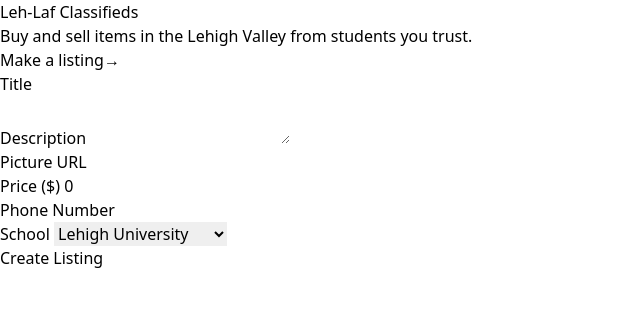
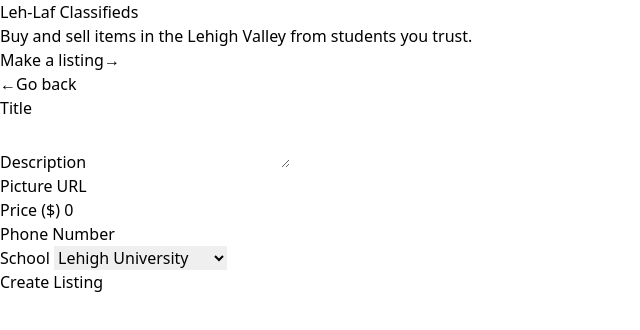
Before and after one commit to mooghoo/lehlafclassifieds, a SvelteKit app: page /post in a window 1280 px wide. Shown: the top 330 px of the page, without its empty margins (0-640 px from the left). Built offline with nearby package versions, Linux system fonts and the light colour scheme.

Commit message:
can navigate between pages

```diff
--- a/src/lib/components/Listing.svelte
+++ b/src/lib/components/Listing.svelte
@@ -11,7 +11,7 @@
 	<img class="w-full" src={picture} alt={title} />
 	<div class="px-6 py-4">
 		<div class="font-bold text-xl mb-2">
-			<a href="/listing/{id}">{title}</a></div>
+			<a href="/listing">{title}</a></div>
 		<p class="text-sm font-medium text-gray-700 text-base">
 			{desc}
 		</p>
--- a/src/routes/+layout.svelte
+++ b/src/routes/+layout.svelte
@@ -2,8 +2,8 @@
 	import '../app.css';
 </script>
 
-<div class="relative isolate overflow-hidden py-9">
-	<div class="w-1/2 p-4 mx-auto text-center">
+<div class="relative isolate overflow-hidden pt-9">
+	<div class="w-1/2 mx-auto text-center">
 	  <div class="mx-auto max-w-2xl lg:mx-0">
 		<h2 class="text-6xl font-bold tracking-tight">Leh-Laf Classifieds</h2>
 		<p class="mt-6 text-2xl leading-8 text-gray-600">Buy and sell items in the Lehigh Valley from students you trust.</p>
--- a/src/routes/post/+page.svelte
+++ b/src/routes/post/+page.svelte
@@ -4,6 +4,14 @@
 
 <!-- add POST -->
 
+<div class="mt-0 pb-10">
+	  <div class="mx-auto max-w-2xl lg:mx-0 lg:max-w-none">
+		<div class="text-base font-semibold leading-7 text-gray-600 text-xl">
+		  <a href="/"><span aria-hidden="true">&larr;</span>Go back</a>
+		</div>
+	</div>
+  </div>
+
 <CreatePostForm
 	handleSubmit={() => {
 		console.log('Submitted the form!');
```
Also changed, not shown: src/routes/listing/+page.svelte (+7 -0 lines).
